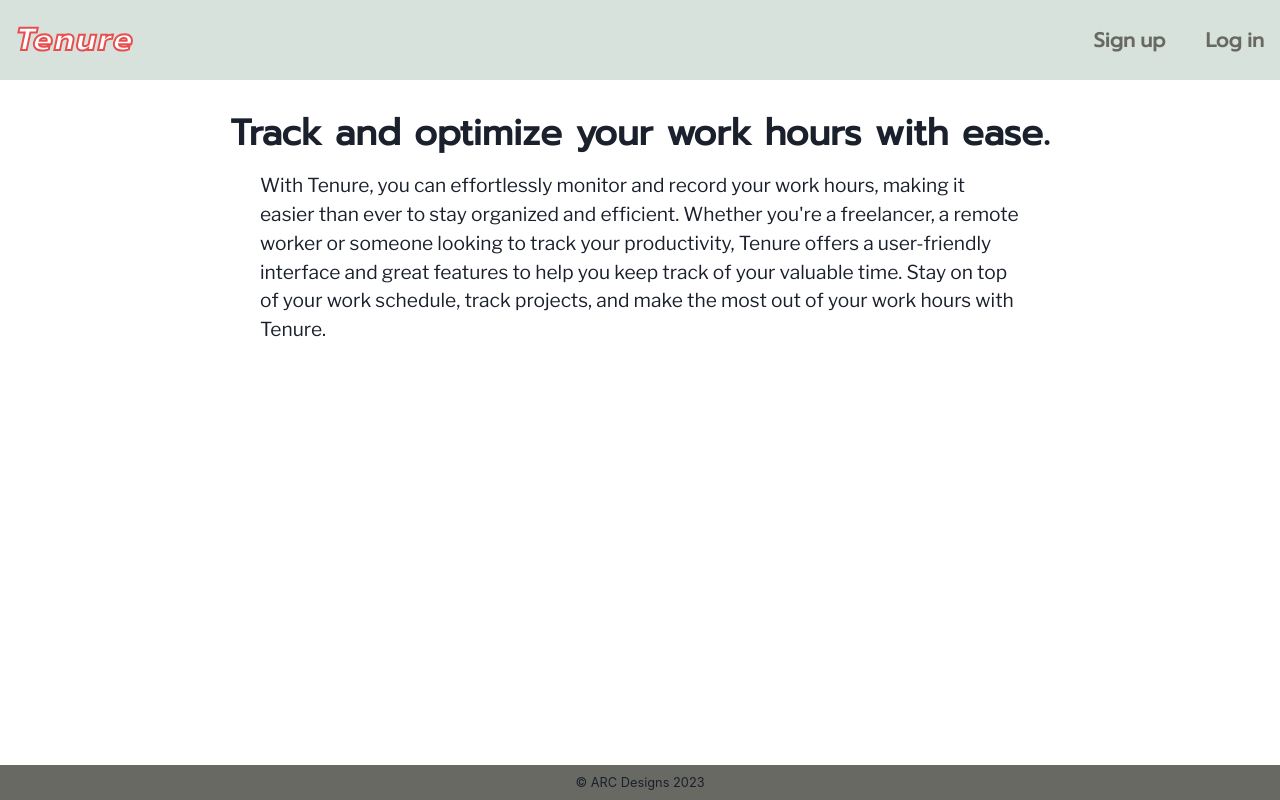
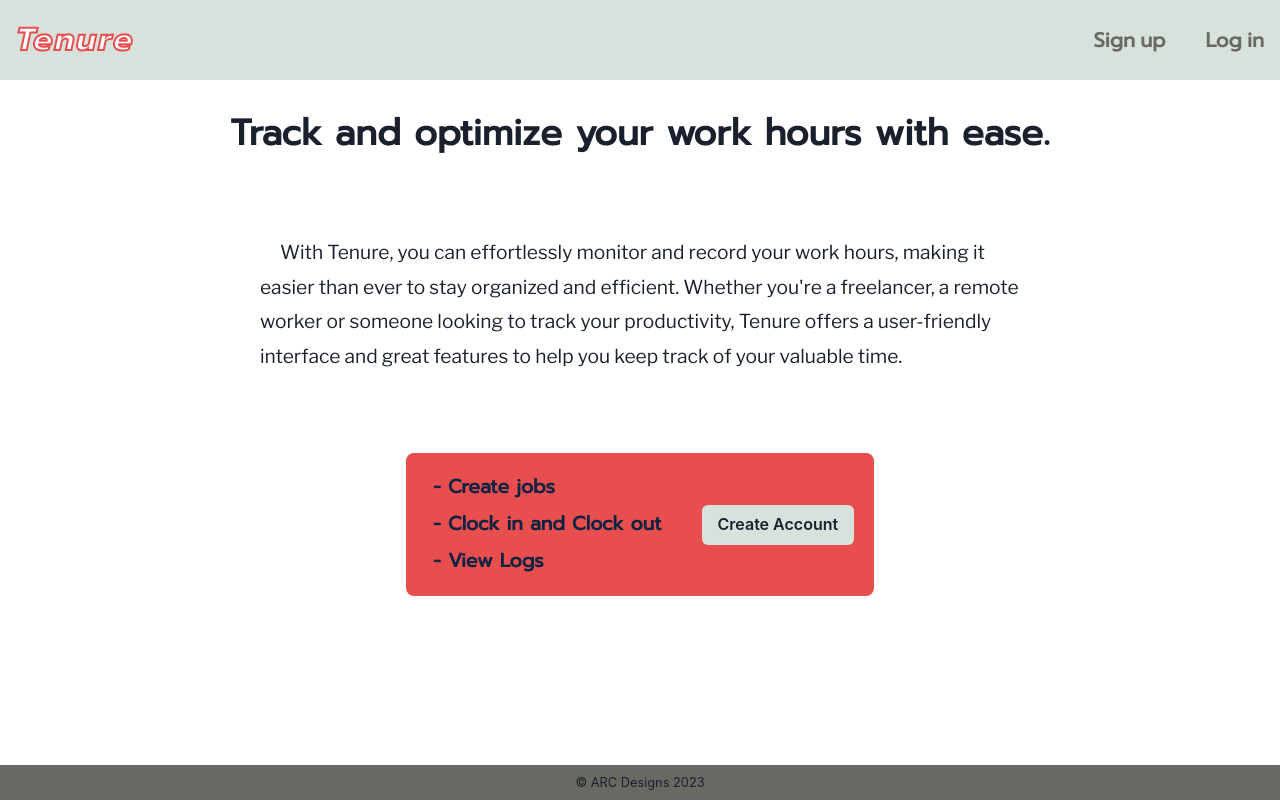
Before and after one commit to EnFuegoV3/Tenure, a React (Vite) app: page / in a window 1280 px wide. Built offline with nearby package versions, Linux system fonts and the light colour scheme.

Commit message:
Home page complete, working on create account and log in modals

```diff
--- a/src/Components/Header.jsx
+++ b/src/Components/Header.jsx
@@ -8,8 +8,8 @@ export function Header(){
         <Flex as='header' bgColor='#d8e2dc' justify="space-between" align='center' w='100%' padding='1rem'>
             <Logo />
             <Flex as="nav" gap='10' color='#686963' fontSize='xl' fontWeight='bold' fontFamily={'prompt'}>
-                <Text _hover={{color: "#e94e4e"}} className="nav-items">Sign up</Text>
-                <Text _hover={{color: "#e94e4e"}} className="nav-items">Log in</Text>
+                <Text _hover={{color: "#e94e4e", fontStyle: 'italic'}} className="nav-items">Sign up</Text>
+                <Text _hover={{color: "#e94e4e", fontStyle: 'italic'}} className="nav-items">Log in</Text>
             </Flex>
         </Flex>
 
--- a/src/Components/Pages/Home.jsx
+++ b/src/Components/Pages/Home.jsx
@@ -1,12 +1,31 @@
-import { Heading } from "@chakra-ui/react";
+import { Heading, UnorderedList } from "@chakra-ui/react";
 import Logo from "../Logo";
-import { Flex, Box, Text, Container } from "@chakra-ui/react";
+import { Flex, Spacer, Box, Text, Container, List, ListItem, ListIcon, Button } from "@chakra-ui/react";
+import CreateAccount from '../SignUp'
+
 
 export function Home() {
     return (
-        <Flex w='100%' justify='center' gap='1em' direction='column' align='center' mt='2em'>
+        <Flex maxW='80%' m='auto' justify='center' gap='5em' direction='column' align='center' mt='2em'>
             <Heading fontFamily={'prompt'} fontWeight="600">Track and optimize your work hours with ease.</Heading>
-            <Container fontFamily={'libre franklin'} fontSize='1.2rem' lineHeight={1.5}>With Tenure, you can effortlessly monitor and record your work hours, making it easier than ever to stay organized and efficient. Whether you're a freelancer, a remote worker or someone looking to track your productivity, Tenure offers a user-friendly interface and great features to help you keep track of your valuable time. Stay on top of your work schedule, track projects, and make the most out of your work hours with Tenure.</Container>
+            <Container fontFamily={'libre franklin'} fontSize='1.2rem' lineHeight={1.8} textIndent='20px'>With Tenure, you can effortlessly monitor and record your work hours, making it easier than ever to stay organized and efficient. Whether you're a freelancer, a remote worker or someone looking to track your productivity, Tenure offers a user-friendly interface and great features to help you keep track of your valuable time.</Container>
+            <Flex bg='#e94e4e' color='#0a2342' borderRadius={8} w='l' align='center' justify='space-between' mb='5em'>
+                <UnorderedList listStyleType='none' fontFamily={'prompt'} fontSize='1.2rem' fontWeight={600} spacing={2} p={2} py={5} mr={8}>
+                    <ListItem>
+                        - Create jobs
+                    </ListItem>
+                    <ListItem>
+                        - Clock in and Clock out
+                    </ListItem>
+                    <ListItem>
+                        - View Logs
+                    </ListItem>
+
+                </UnorderedList>
+                <Spacer />
+                <Button mr={5} bg='#d8e2dc' cursor='pointer'>Create Account</Button>
+                {/* <CreateAccount /> */}
+            </Flex>
 
         </Flex>
     )
--- /dev/null
+++ b/src/Components/SignUp.jsx
@@ -0,0 +1,32 @@
+import {
+    Modal,
+    ModalOverlay,
+    ModalContent,
+    ModalHeader,
+    ModalFooter,
+    ModalBody,
+    ModalCloseButton,
+    useDisclosure,
+    Button,
+    input
+  } from '@chakra-ui/react'
+
+  export default function SignUp() {
+
+    const { isOpen, onOpen, onClose } = useDisclosure();
+
+    return (
+        <>
+            <Button onClick={onOpen}>Create Account</Button>
+            <Modal isOpen={isOpen} onClose={onClose}>
+                <ModalOverlay />
+                <ModalContent>
+                    <ModalHeader>Create Account</ModalHeader>
+                    <ModalCloseButton />
+
+                </ModalContent>
+            </Modal>
+        </>
+
+    )
+  }
```
Also changed, not shown: src/Components/LogIn.jsx (added).
